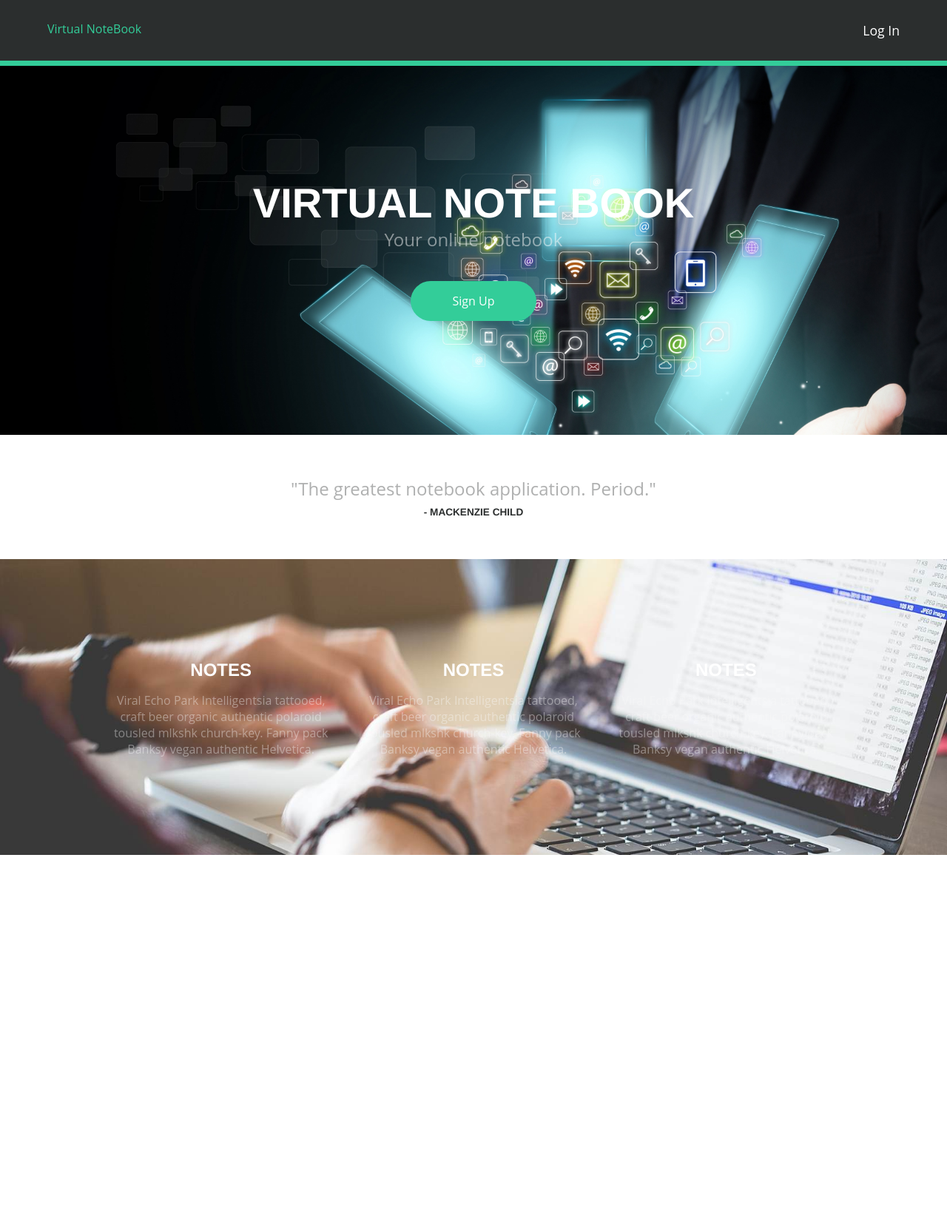
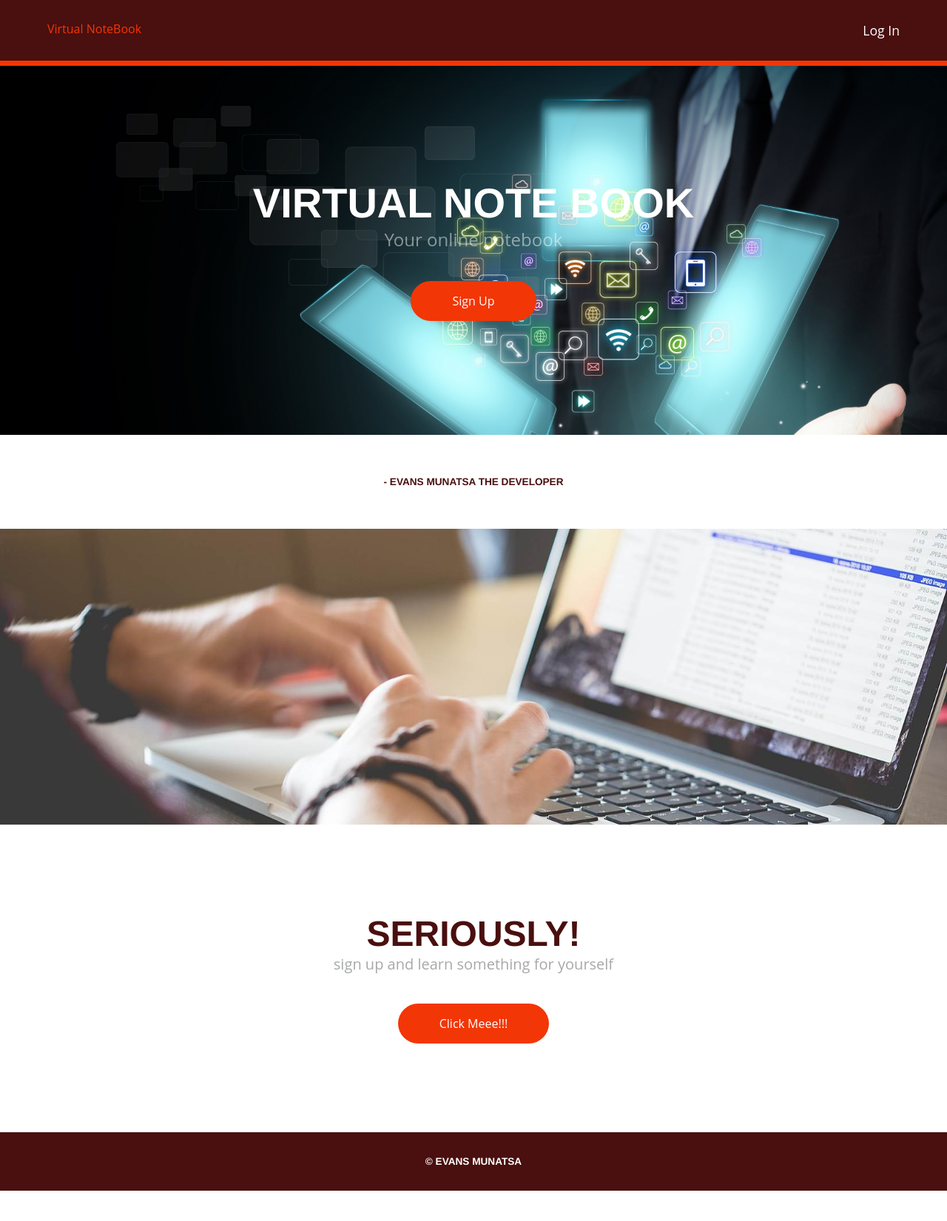
Before and after one commit to Evans-Munatsa/Vitual_NoteBook, a Rails app: page / in a window 1280 px wide. Shown: the whole page at 74% size. After the commit the page ends 1610 px from the top, so only its background shows below. Run offline with Rails 7, Linux system fonts and the light colour scheme; style sheets or scripts are compiled from the project's sources; some libraries are stand-ins or nearby versions.

Commit message:
added styling

```diff
--- a/app/assets/stylesheets/global.css.scss
+++ b/app/assets/stylesheets/global.css.scss
@@ -1,6 +1,6 @@
-$dark_gray: #2B2E2E;
+$dark_red: #4A0F0F;
 $light_gray: #C0C1C1;
-$green: #33CD99;
+$red: #F33605;
 
 @mixin bold_font {
   font-family: "Brandon Grotesque","Helvetica Neue", Helvetica, sans-serif;
@@ -41,7 +41,7 @@
 button, .button {
   border: none;
   outline: none;
-  background: $green;
+  background: $red;
   padding: 1rem 3.5rem;
   border-radius: 2rem;
   a {
@@ -56,20 +56,20 @@
 }
 
 a {
-  color: $green;
+  color: $red;
   text-decoration: none;
   &:hover {
-    color: $dark_gray;
+    color: $dark_red;
   }
 }
 
 header {
-  background: $dark_gray;
+  background: $dark_red;
   position: fixed;
   top: 0;
   width: 100%;
   padding: 1.75rem 0;
-  border-bottom: 7px solid $green;
+  border-bottom: 7px solid $red;
   .header_inner {
     width: 90%;
     margin: 0 auto;
@@ -87,7 +87,7 @@
         line-height: 1.5;
         margin-left: 1rem;
         &:hover {
-          color: $green;
+          color: $red;
         }
       }
     }
@@ -95,7 +95,7 @@
 }
 
 footer {
-  background: $dark_gray;
+  background: $dark_red;
   width: 100%;
   padding: 2rem 0;
   color: white;
--- a/app/assets/stylesheets/notes.css.scss
+++ b/app/assets/stylesheets/notes.css.scss
@@ -1,7 +1,7 @@
 // Place all the styles related to the Notes controller here.
 #notes {
 	.note {
-		background: $dark_gray;
+		background: $dark_red;
 		width: 30%;
 		min-height: 150px;
 		margin: 1rem 1%;
@@ -19,7 +19,7 @@
 			position: absolute;
 			bottom: .25rem;
 			left: 8.5%;
-			color: $green;
+			color: $red;
 			font-size: .85rem;
 		}
 	}
@@ -43,7 +43,7 @@
 			padding: .5rem 2rem;
 			border-radius: 2rem;
 			text-decoration: none;
-			color: $green;
+			color: $red;
 			border: 5px solid #E9E9E9;
 			@include bold_font;
 			background: transparent;
--- a/app/assets/stylesheets/welcome.css.scss
+++ b/app/assets/stylesheets/welcome.css.scss
@@ -34,7 +34,7 @@
 	}
 	.name {
 		@include bold_font;
-		color: $dark_gray;
+		color: $dark_red;
 		margin: 0;
 		font-size: .85rem;
 	}
@@ -73,7 +73,7 @@
 	padding: 7.5rem 0;
 	h2 {
 		@include bold_font;
-		color: $dark_gray;
+		color: $dark_red;
 		font-size: 3rem;
 		margin: 0;
 	}
--- a/app/views/welcome/index.html.haml
+++ b/app/views/welcome/index.html.haml
@@ -5,26 +5,18 @@
     %button= link_to "Sign Up", new_user_registration_path
 #testimonial
   .wrapper
-    %p.quote "The greatest notebook application. Period."
-    %p.name - Mackenzie Child
+    %p.name - Evans Munatsa The Developer
 #callouts
   .callout_inner
     .wrapper
       .callout
-        %h2 Notes
-        %p Viral Echo Park Intelligentsia tattooed, craft beer organic authentic polaroid tousled mlkshk church-key. Fanny pack Banksy vegan  authentic Helvetica.
 
       .callout
-        %h2 Notes
-        %p Viral Echo Park Intelligentsia tattooed, craft beer organic authentic polaroid tousled mlkshk church-key. Fanny pack Banksy vegan  authentic Helvetica.
-
       .callout
-        %h2 Notes
-        %p Viral Echo Park Intelligentsia tattooed, craft beer organic authentic polaroid tousled mlkshk church-key. Fanny pack Banksy vegan  authentic Helvetica.
 #bottom_cta
   .wrapper
-    %h2 For Realz!
-    %p I want you to sign up... If you don’t. I will find you!
+    %h2 Seriously!
+    %p sign up and learn something for yourself
     %button= link_to "Click Meee!!!", new_user_registration_path
 
 %footer
```
Also changed, not shown: db/development.sqlite3.
